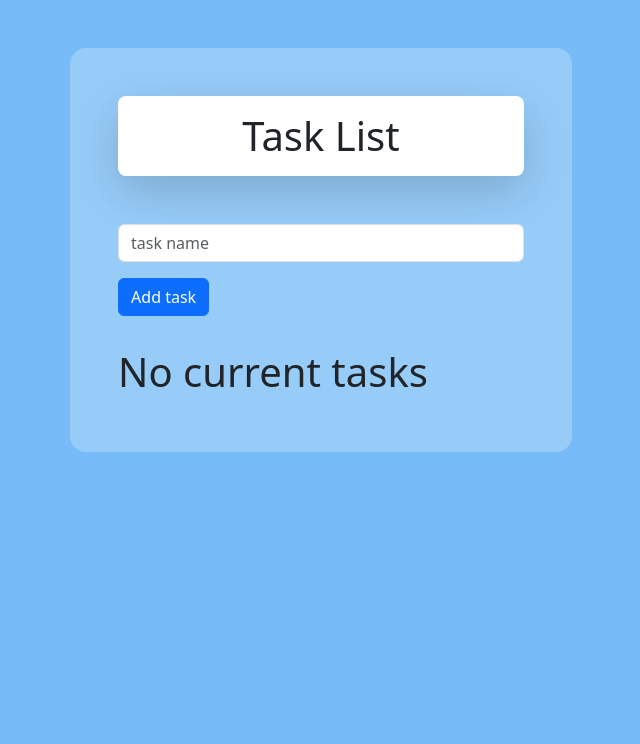
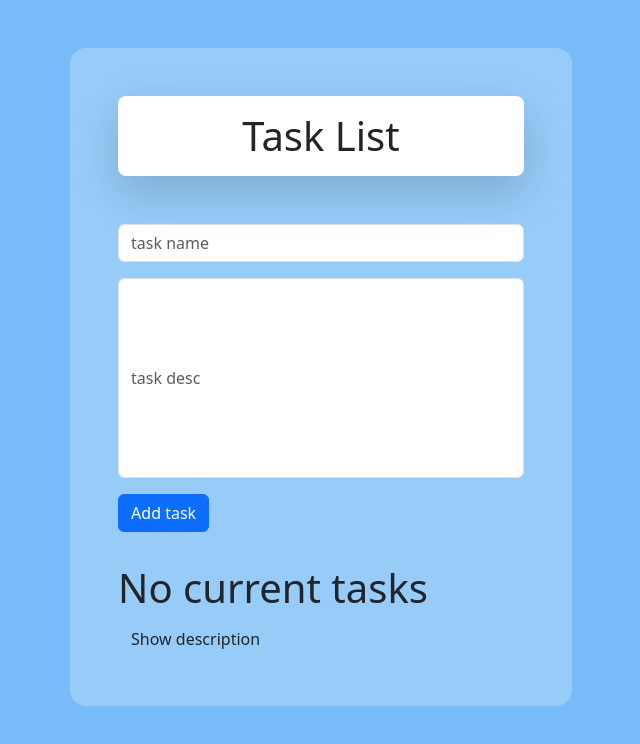
Before and after one commit to Elanngo-Madheswaran/todo_list-angular, an Angular app in the folder todo_app/: page / in a window 1280 px wide. Shown: the top 744 px of the page, without its empty margins (367-1007 px from the left). Built offline with nearby package versions, Linux system fonts and the light colour scheme.

Commit message:
added feature to add decription to todo list

```diff
--- a/todo_app/src/app/app.component.ts
+++ b/todo_app/src/app/app.component.ts
@@ -15,7 +15,8 @@ import { FormsModule } from '@angular/forms';
 export class AppComponent implements OnInit {
   title = 'Task List';
 
-  taskList: string[] = [];
+  taskList: { task_name: string, task_desc: string }[] = [];
+
 
   ngOnInit(): void {
     if(localStorage.getItem("my_tasks")){
--- a/todo_app/src/app/task-form/task-form.component.html
+++ b/todo_app/src/app/task-form/task-form.component.html
@@ -1,4 +1,5 @@
 <form action="" class="card-body">
     <input placeholder="task name" class="form-control" type="text" name="newTask" id="newTask" [(ngModel)]="task_name" required>
+    <input placeholder="task desc" class="form-control h-25 mt-3" type="text" name="newTask" id="newTask" [(ngModel)]="task_desc" required>
     <button type="submit" class="btn btn-primary my-3" (click)="addTodo()">Add task</button>
 </form>
--- a/todo_app/src/app/task-form/task-form.component.ts
+++ b/todo_app/src/app/task-form/task-form.component.ts
@@ -1,21 +1,24 @@
 import { Component, Input } from '@angular/core';
-import { FormsModule} from '@angular/forms';
+import { FormsModule } from '@angular/forms';
 
 @Component({
   selector: 'app-task-form',
-  standalone: true,
-  imports: [FormsModule],
+  standalone:true,
   templateUrl: './task-form.component.html',
-  styleUrl: './task-form.component.css'
+  styleUrls: ['./task-form.component.css'],
+  imports:[FormsModule]
 })
 export class TaskFormComponent {
-  @Input() taskList;
+  @Input() taskList: { task_name: string, task_desc: string }[] = [];
   task_name: string;
+  task_desc: string;
   searchText: string;
 
-  addTodo(){
-    this.taskList.unshift(this.task_name);
-    localStorage.setItem("my_tasks", JSON.stringify(this.taskList))
-    this.task_name="";
+  addTodo() {
+    const newTask = { task_name: this.task_name, task_desc: this.task_desc };
+    this.taskList.unshift(newTask);
+    localStorage.setItem("my_tasks", JSON.stringify(this.taskList));
+    this.task_name = "";
+    this.task_desc = "";
   }
 }
--- a/todo_app/src/app/task-list/task-list.component.html
+++ b/todo_app/src/app/task-list/task-list.component.html
@@ -1,7 +1,18 @@
 <div class="card-body">
     <h1 *ngIf="tasks.length">Current Tasks ({{ tasks.length }})</h1>
-    <h1 *ngIf="!tasks.length">No current tasks</h1>
+    <h1 *ngIf="!tasks.length">No current tasks</h1><a class="btn" data-bs-toggle="collapse" href="#collapseExample" role="button" aria-expanded="false" aria-controls="collapseExample">
+      Show description
+    </a>
     <li id="list" class="d-flex justify-content-around align-items-center mt-4 p-3 rounded-4 shadow" *ngFor="let task of tasks ;let i = index">
-      {{task}}
+      <div class="d-flex">
+        <div>
+          <h3>{{task.task_name}}</h3>
+          <div class="collapse" id="collapseExample">
+            <div class="card card-body">
+              {{task.task_desc}}
+            </div>
+          </div>
+        </div>
+      </div>
       <button class="btn btn-danger mx-3" (click)="delete_task(i)">Delete</button></li>
   </div>
```
